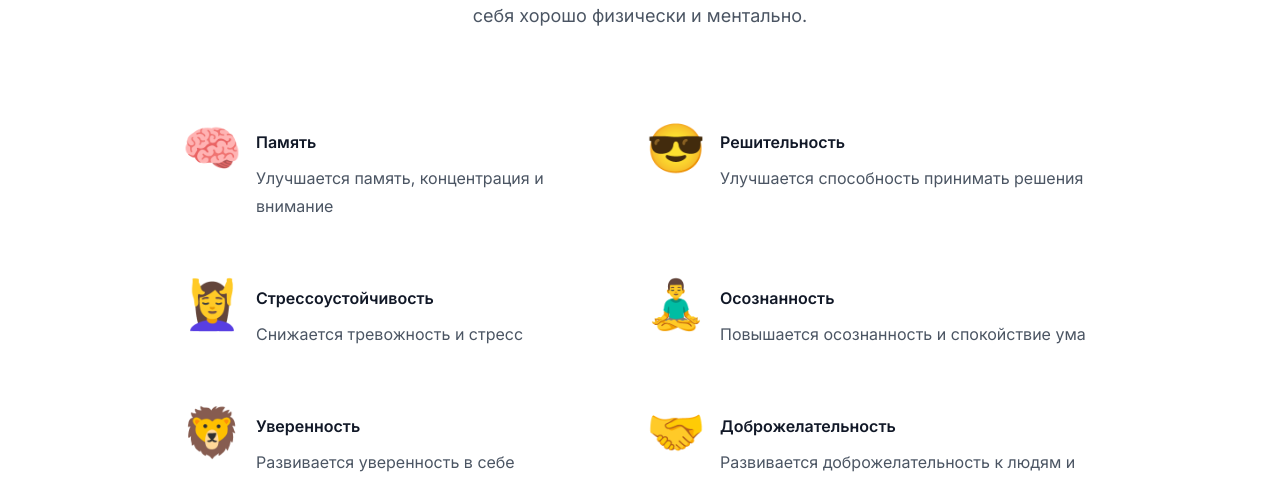
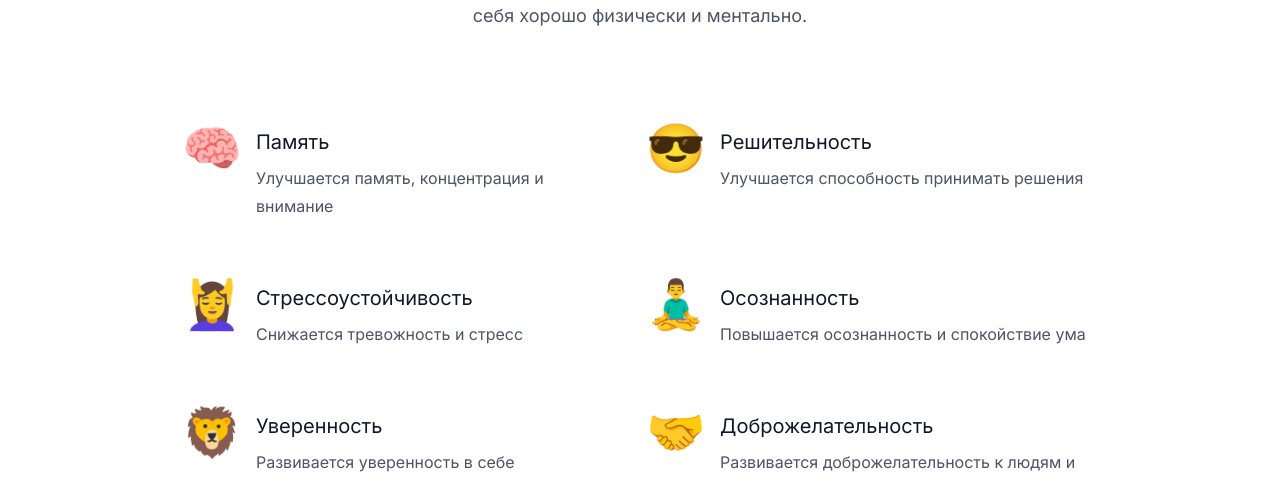
Before and after one commit to ru-dhamma/anapana-for-young-people.ru, a Next.js app: page / in a window 1280 px wide. Shown: the part 1040-1525 px from the top of the page. Built offline with nearby package versions, Linux system fonts and the light colour scheme.

Commit message:
chore: style adjustment

```diff
--- a/src/app/page.tsx
+++ b/src/app/page.tsx
@@ -232,7 +232,7 @@ function Centered2x2Grid() {
           <dl className="grid max-w-xl grid-cols-1 gap-x-8 gap-y-10 lg:max-w-none lg:grid-cols-2 lg:gap-y-16">
             {features.map((feature) => (
               <div key={feature.name} className="relative pl-16">
-                <dt className="text-base font-semibold leading-7 text-gray-900">
+                <dt className="text-xl leading-7 text-gray-900">
                   <div className="absolute left-0 top-0 flex h-10 w-10 items-center justify-center rounded-lg bg-white">
                     <span className="text-5xl">{feature.icon}</span>
                   </div>
```
